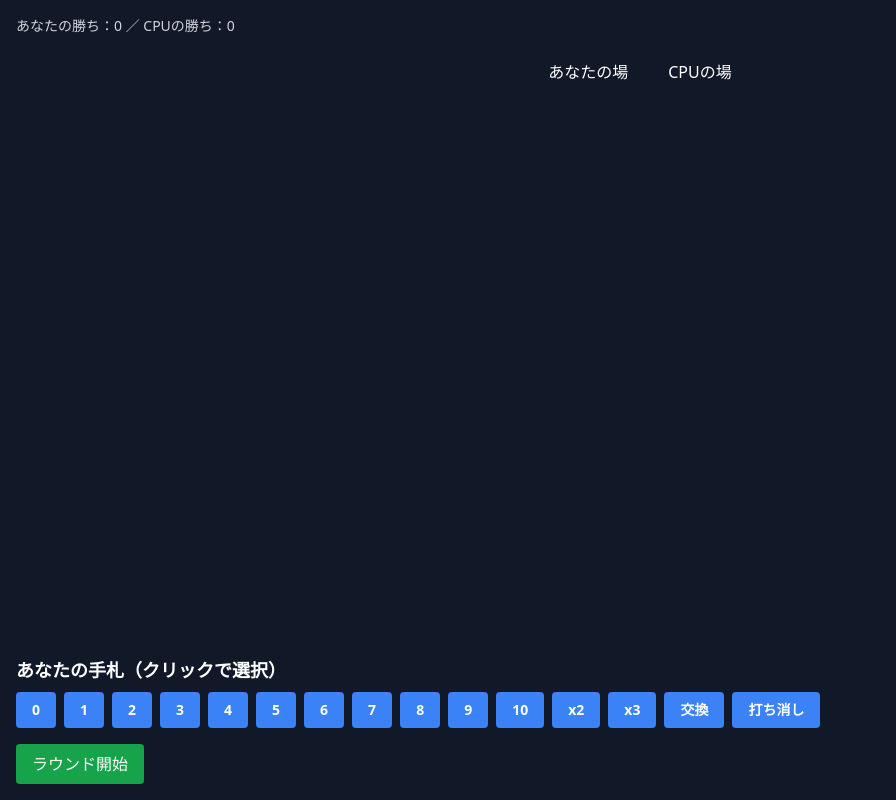
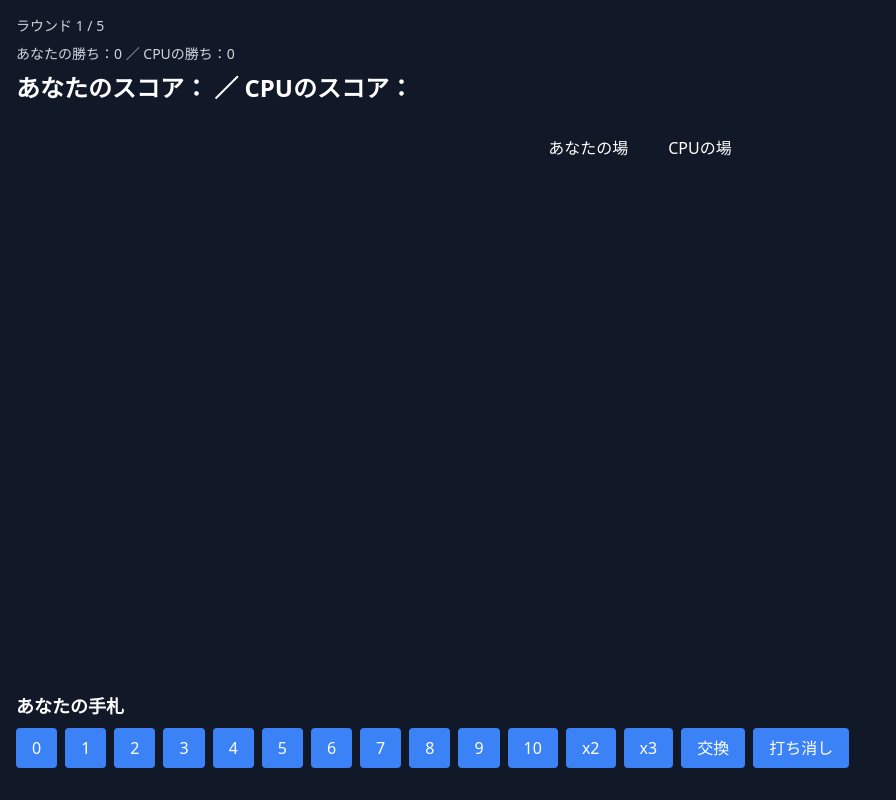
Before and after one commit to HTKnyai/BJNeo, a Vue app: page / in a window 1280 px wide. Shown: the whole page, without its empty margins (0-896 px from the left). Built offline with nearby package versions, Linux system fonts and the light colour scheme.

Commit message:
勝負できるようになった

```diff
--- a/src/components/GameBoard.vue
+++ b/src/components/GameBoard.vue
@@ -1,62 +1,63 @@
 <template>
   <div class="flex flex-col min-h-screen bg-gray-900 text-white p-4">
-    <!-- 勝敗カウント -->
-    <div class="text-sm text-gray-300 mb-2">
-      あなたの勝ち：{{ winCount.player }} ／ CPUの勝ち：{{ winCount.cpu }}
+    <div class="text-sm text-gray-300 mb-2">ラウンド {{ roundCount + 1 }} / 5</div>
+    <div v-if="finalResult" class="text-4xl font-bold text-pink-400 text-center mt-6 animate-bounce">
+      {{ finalResult }}
+    </div>
+    <div class="text-sm text-gray-300 mb-2">あなたの勝ち：{{ winCount.player }} ／ CPUの勝ち：{{ winCount.cpu }}</div>
+
+  <!-- 場の表示：1枚目は「？」、2枚目から公開 -->
+  <div class="text-2xl font-semibold mb-4">あなたのスコア：{{ lastScores.player }} ／ CPUのスコア：{{ lastScores.cpu }}</div>
+
+  <div v-if="roundResult" class="text-3xl font-bold text-yellow-400 mb-4 animate-pulse">
+    🏆 {{ roundResult }} 🏆
   </div>
 
-    <!-- スコア・結果表示 -->
-    <div v-if="lastScores.player !== null" class="text-sm text-gray-300 mb-2">
-      あなたのスコア：{{ lastScores.player }} ／ CPUのスコア：{{ lastScores.cpu }}
-    </div>
-    <div v-if="roundResult" class="text-xl font-bold mb-2">
-      {{ roundResult }}
-    </div>
 
-    <!-- 場 -->
+  <!-- 場のカード -->
   <div class="flex justify-center items-center gap-10 my-4">
     <div class="text-center">
       <h2 class="mb-1">あなたの場</h2>
-        <div v-for="(card, index) in currentPlayerCards" :key="index" class="px-4 py-2 bg-blue-600 rounded">
+      <div v-for="(card, index) in displayedPlayerCards" :key="index" class="px-6 py-3 bg-blue-600 rounded text-xl">
         {{ card }}
       </div>
     </div>
     <div class="text-center">
       <h2 class="mb-1">CPUの場</h2>
-        <div v-for="(card, index) in currentCpuCards" :key="index" class="px-4 py-2 bg-red-600 rounded">
+      <div v-for="(card, index) in displayedCpuCards" :key="index" class="px-6 py-3 bg-red-600 rounded text-xl">
         {{ card }}
       </div>
     </div>
   </div>
 
-    <!-- 手札 -->
+    <!-- あなたの手札 -->
     <div class="mt-auto">
-      <h2 class="text-lg font-semibold mb-2">あなたの手札（クリックで選択）</h2>
+      <h2 class="text-lg font-semibold mb-2">あなたの手札</h2>
       <div class="flex flex-wrap gap-2">
         <button
           v-for="card in availablePlayerCards"
           :key="card"
-          @click="toggleCardSelection(card)"
-          :class="[
-            'px-4 py-2 rounded text-sm font-semibold transition duration-200',
-            selectedPlayerCards.includes(card)
-              ? 'bg-yellow-400 text-black scale-110 ring-4 ring-yellow-300'
-              : 'bg-blue-500 hover:bg-blue-600 text-white'
-          ]"
+          :disabled="usedPlayerCards.includes(card) || selectedThisRound.includes(card)"
+          @click="selectCard(card)"
+          class="px-4 py-2 rounded transition duration-200"
+          :class="{
+            'bg-yellow-400 text-black ring-2 ring-yellow-300': selectedThisRound.includes(card),
+            'bg-blue-500 hover:bg-blue-600': !selectedThisRound.includes(card)
+          }"
         >
           {{ card }}
         </button>
       </div>
     </div>
 
-    <!-- 操作ボタン -->
+    <!-- 操作 -->
     <div class="mt-4 flex gap-4">
       <button
-        @click="startNewRound"
+        v-if="showNextButton && roundCount < 5"
+        @click="nextRound"
         class="px-4 py-2 bg-green-600 rounded hover:bg-green-700"
-        :disabled="selectedPlayerCards.length !== 3 || roundCount >= 5"
       >
-        ラウンド開始
+        次のラウンドへ
       </button>
       <button
         v-if="roundCount >= 5"
@@ -75,33 +76,116 @@ import { ref, computed } from 'vue'
 const fullDeck = ['0','1','2','3','4','5','6','7','8','9','10','x2','x3','交換','打ち消し']
 const usedPlayerCards = ref([])
 const usedCpuCards = ref([])
-const selectedPlayerCards = ref([])
-const currentPlayerCards = ref([])
-const currentCpuCards = ref([])
+
+const selectedThisRound = ref([])
+const playerCards = ref([])
+const cpuCards = ref([])
+const displayedPlayerCards = ref([])
+const displayedCpuCards = ref([])
 
 const roundResult = ref('')
 const lastScores = ref({ player: null, cpu: null })
 const roundCount = ref(0)
 const winCount = ref({ player: 0, cpu: 0 })
 
+const showNextButton = ref(false) // 次ラウンド進行ボタンの表示制御
+const isRoundLocked = ref(false)  // 勝敗処理中はtrue（カード選択不可）
+const finalResult = ref('')       // 5回戦後の総合勝敗
+
 const availablePlayerCards = computed(() =>
   fullDeck.filter(card => !usedPlayerCards.value.includes(card))
 )
 
-function toggleCardSelection(card) {
-  if (selectedPlayerCards.value.includes(card)) {
-    selectedPlayerCards.value = selectedPlayerCards.value.filter(c => c !== card)
-  } else if (selectedPlayerCards.value.length < 3) {
-    selectedPlayerCards.value.push(card)
+function drawCpuCard() {
+  const available = fullDeck.filter(c => !usedCpuCards.value.includes(c))
+  const shuffled = [...available].sort(() => Math.random() - 0.5)
+  return shuffled[0]
+}
+
+function selectCard(card) {
+  if (
+    isRoundLocked.value ||
+    selectedThisRound.value.includes(card) ||
+    usedPlayerCards.value.includes(card)
+  ) return
+
+  if (selectedThisRound.value.includes(card) || usedPlayerCards.value.includes(card)) return
+
+  selectedThisRound.value.push(card)
+
+  if (selectedThisRound.value.length === 1) {
+    // 1枚目：伏せて出す
+    playerCards.value = [card]
+    cpuCards.value = [drawCpuCard()]
+    usedPlayerCards.value.push(card)
+    usedCpuCards.value.push(cpuCards.value[0])
+    displayedPlayerCards.value = ['？']
+    displayedCpuCards.value = ['？']
+
+  } else if (selectedThisRound.value.length === 2) {
+    // 2枚目：公開で出す
+    playerCards.value.push(card)
+    const cpu = drawCpuCard()
+    cpuCards.value.push(cpu)
+    usedPlayerCards.value.push(card)
+    usedCpuCards.value.push(cpu)
+    displayedPlayerCards.value.push(card)
+    displayedCpuCards.value.push(cpu)
+
+  } else if (selectedThisRound.value.length === 3) {
+    // 3枚目：出した後、少し待ってから全公開
+    playerCards.value.push(card)
+    const cpu = drawCpuCard()
+    cpuCards.value.push(cpu)
+    usedPlayerCards.value.push(card)
+    usedCpuCards.value.push(cpu)
+    displayedPlayerCards.value.push(card)
+    displayedCpuCards.value.push(cpu)
+
+    setTimeout(() => {
+      // 全公開
+      displayedPlayerCards.value[0] = playerCards.value[0]
+      displayedCpuCards.value[0] = cpuCards.value[0]
+
+      // スコア計算
+      const { playerScore, cpuScore } = calculateFinalScores(playerCards.value, cpuCards.value)
+      lastScores.value = { player: playerScore, cpu: cpuScore }
+
+      // 勝敗表示
+      if (playerScore > 21 && cpuScore > 21) {
+        roundResult.value = '両者バースト'
+      } else if (playerScore > 21) {
+        roundResult.value = 'CPUの勝ち'
+        winCount.value.cpu++
+      } else if (cpuScore > 21) {
+        roundResult.value = 'あなたの勝ち'
+        winCount.value.player++
+      } else if (playerScore > cpuScore) {
+        roundResult.value = 'あなたの勝ち'
+        winCount.value.player++
+      } else if (playerScore < cpuScore) {
+        roundResult.value = 'CPUの勝ち'
+        winCount.value.cpu++
+      } else {
+        roundResult.value = '引き分け'
+      }
+
+      roundCount.value++
+      selectedThisRound.value = []
+      showNextButton.value = true
+
+      if (roundCount.value >= 5) {
+        if (winCount.value.player > winCount.value.cpu) {
+          finalResult.value = '🎉 あなたの勝ち！ 🎉'
+        } else if (winCount.value.player < winCount.value.cpu) {
+          finalResult.value = '😈 CPUの勝ち 😈'
+        } else {
+          finalResult.value = '🤝 引き分け 🤝'
         }
       }
 
-function drawCpuHand() {
-  const available = fullDeck.filter(c => !usedCpuCards.value.includes(c))
-  const shuffled = [...available].sort(() => Math.random() - 0.5)
-  const hand = shuffled.slice(0, 3)
-  usedCpuCards.value.push(...hand)
-  return hand
+    }, 1000)  // ← 一瞬の間
+  }
 }
 
 function calculateFinalScores(playerHand, cpuHand) {
@@ -138,7 +222,7 @@ function calculateFinalScores(playerHand, cpuHand) {
   const cpuHasSwap = effectiveCpuHand.includes('交換')
 
   if (playerHasSwap && cpuHasSwap) {
-    // 交換同士→打ち消し扱い
+    // 相殺
   } else if (playerHasSwap) {
     [playerScore, cpuScore] = [cpuScore, playerScore]
   } else if (cpuHasSwap) {
@@ -148,54 +232,32 @@ function calculateFinalScores(playerHand, cpuHand) {
   return { playerScore, cpuScore }
 }
 
-function startNewRound() {
-  if (selectedPlayerCards.value.length !== 3) return
-
-  const playerHand = [...selectedPlayerCards.value]
-  const cpuHand = drawCpuHand()
-
-  currentPlayerCards.value = [...playerHand]
-  currentCpuCards.value = [...cpuHand]
-
-  usedPlayerCards.value.push(...playerHand)
-  selectedPlayerCards.value = []
-
-  const { playerScore, cpuScore } = calculateFinalScores(playerHand, cpuHand)
-  lastScores.value = { player: playerScore, cpu: cpuScore }
-
-  if (playerScore > 21 && cpuScore > 21) {
-    roundResult.value = '両者バースト'
-  } else if (playerScore > 21) {
-    roundResult.value = 'CPUの勝ち'
-    winCount.value.cpu++
-  } else if (cpuScore > 21) {
-    roundResult.value = 'あなたの勝ち'
-    winCount.value.player++
-  } else if (playerScore > cpuScore) {
-    roundResult.value = 'あなたの勝ち'
-    winCount.value.player++
-  } else if (playerScore < cpuScore) {
-    roundResult.value = 'CPUの勝ち'
-    winCount.value.cpu++
-  } else {
-    roundResult.value = '引き分け'
-  }
-
-  roundCount.value++
-  if (roundCount.value >= 5) {
-    roundResult.value += '（5回勝負終了）'
-  }
+function nextRound() {
+  selectedThisRound.value = []
+  playerCards.value = []
+  cpuCards.value = []
+  displayedPlayerCards.value = []
+  displayedCpuCards.value = []
+  lastScores.value = { player: null, cpu: null }
+  roundResult.value = ''
+  showNextButton.value = false
+  isRoundLocked.value = false
 }
 
 function resetGame() {
   usedPlayerCards.value = []
   usedCpuCards.value = []
-  selectedPlayerCards.value = []
-  currentPlayerCards.value = []
-  currentCpuCards.value = []
+  selectedThisRound.value = []
+  playerCards.value = []
+  cpuCards.value = []
+  displayedPlayerCards.value = []
+  displayedCpuCards.value = []
   lastScores.value = { player: null, cpu: null }
   roundCount.value = 0
   roundResult.value = ''
   winCount.value = { player: 0, cpu: 0 }
+  finalResult.value = '' // ← これが必要！
+  isRoundLocked.value = false
+  showNextButton.value = false
 }
 </script>
```
Lines whose indentation alone changed are shown as unchanged.
